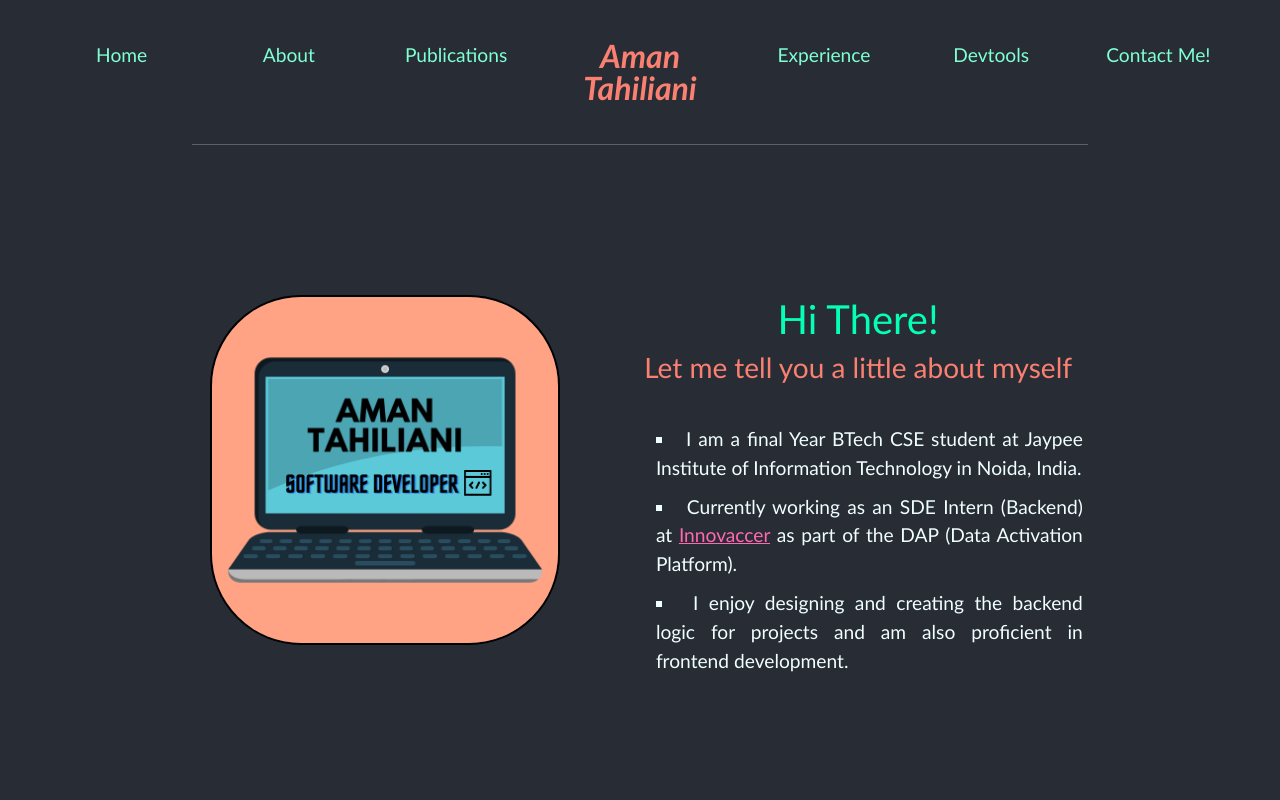
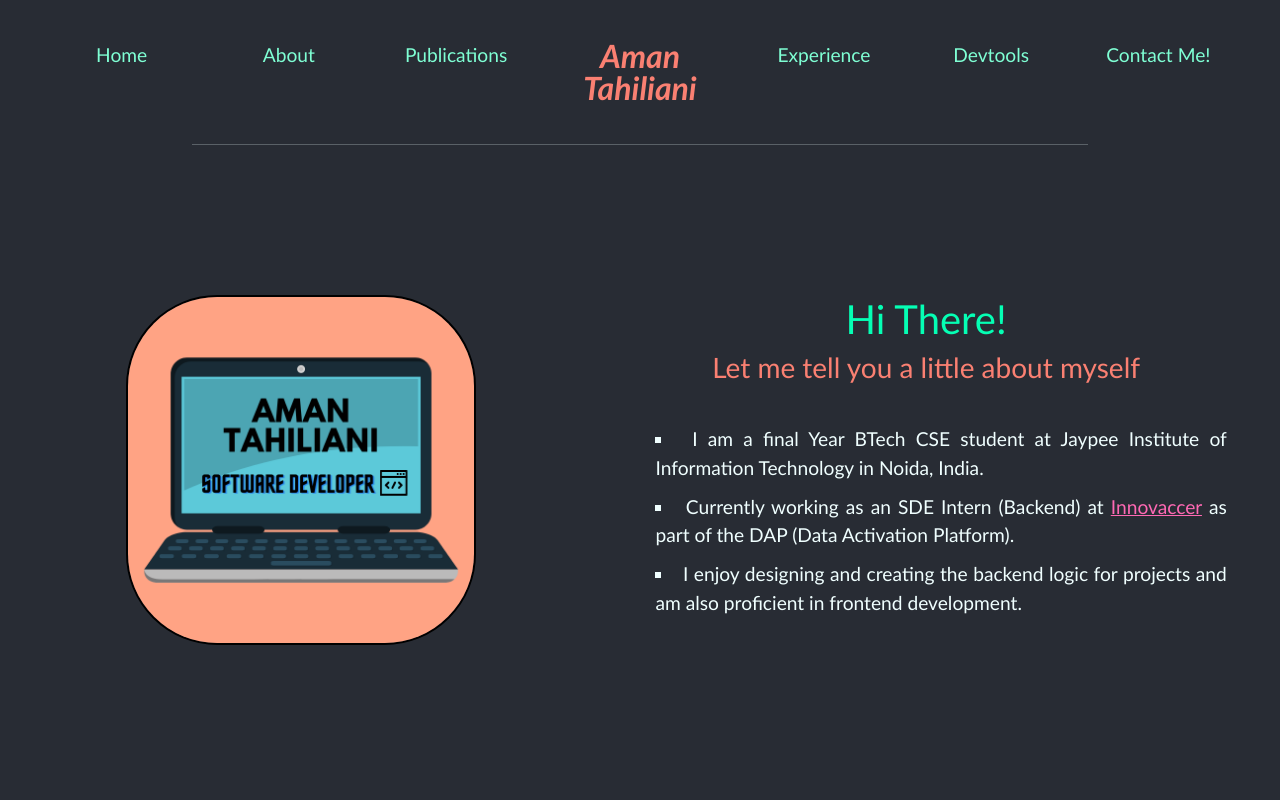
Before and after one commit to AmanTahiliani/Portfolio, a React (Create React App) app: page / in a window 1280 px wide. Shown: the top 800 px of the page. Built offline with nearby package versions, Linux system fonts and the light colour scheme.

Commit message:
Width adjustments

```diff
--- a/src/App.css
+++ b/src/App.css
@@ -49,6 +49,8 @@
         position: absolute;
         top: 120px;
         bottom: 0px;
+        left: 0px;
+        right: 0px;
     }
 
     hr {
--- a/src/components/about.css
+++ b/src/components/about.css
@@ -1,9 +1,7 @@
 .AboutComponent {
     opacity: 5;
-    width: 75%;
+    width: 100%;
     margin-top: 80px;
-    margin-left: 12.5%;
-    margin-right: 12.5%;
     padding-top: 5.5%;
     padding-bottom: 4%;
 }
```
